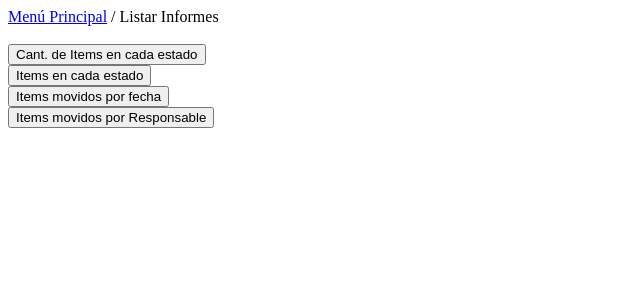
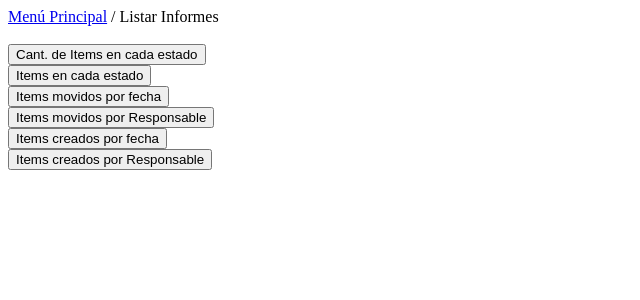
Before and after one commit to Dipiert/hojaruta, a PHP site: page /informes/listar_informes.php in a window 1280 px wide. Shown: the top 300 px of the page, without its empty margins (0-640 px from the left). Run offline with PHP 8.4, Linux system fonts and the light colour scheme; the visitor is signed in with stand-in values (Sample User, id 1); tables that the repository leaves empty hold one stand-in row (values such as "Sample post"); a stand-in replaces the project's code that opens the database connection.

Commit message:
[ADD] Items created by Date - Report

```diff
--- a/informes/items_movidos_por_fecha.php
+++ b/informes/items_movidos_por_fecha.php
@@ -22,7 +22,7 @@ function makeBrowserReport($desde, $hasta) {
     } else {
         echo "<table style='width=100%' border='1'>\n";
         echo "<tr>\n";
-        echo "<th>Items movidos</th>\n";
+        echo "<th>Nro. de inventarios movidos</th>\n";
         echo "</tr>\n";
         foreach($movements as $movement) {
             echo "<tr>\n";
--- a/informes/listar_informes.php
+++ b/informes/listar_informes.php
@@ -32,5 +32,15 @@ include ('../includes/login_required.php');
         <input type="hidden" name="report_name" value="items_movidos_por_responsable">
         <input type="submit" value="Items movidos por Responsable"/>
     </form>
+    <form action="frm_desde_hasta.php" method="POST">
+        <input type="hidden" name="title" value="Items creados por fecha">
+        <input type="hidden" name="report_name" value="items_creados_por_fecha">
+        <input type="submit" value="Items creados por fecha"/>
+    </form>
+    <form action="frm_desde_hasta.php" method="POST">
+        <input type="hidden" name="title" value="Items creadps por responsable">
+        <input type="hidden" name="report_name" value="items_creados_por_responsable">
+        <input type="submit" value="Items creados por Responsable"/>
+    </form>
 </body>
 </html>
--- a/models/Item.php
+++ b/models/Item.php
@@ -55,8 +55,9 @@ class Item {
         return $this->getRows($sql);
     }
 
-    public function getItemsMoved($desde, $hasta) {
-        $sql = "SELECT nro_inventario FROM item WHERE";
+    public function getItemsCreated($desde, $hasta) {
+        $sql = "SELECT nro_inventario FROM item WHERE creado_el BETWEEN \"$desde\" AND \"$hasta\"";
+        return $this->getRows($sql);
     }
 
     private function getRows($sql){
--- a/models/Movement.php
+++ b/models/Movement.php
@@ -38,10 +38,7 @@ class Movement {
                 FROM movimientos m INNER JOIN usuarios u ON u.id = m.id_responsable
                 WHERE m.fecha BETWEEN \"$desde\" AND \"$hasta\" GROUP BY u.usuario";
         return $this->getRows($sql);
-        //echo "<script>console.log('" . $sql .  "')</script>";
-        //return $this->getRows($sql);
     }
-
 
     private function getRows($sql){
         $stmt = $this->conn->prepare($sql);
```
